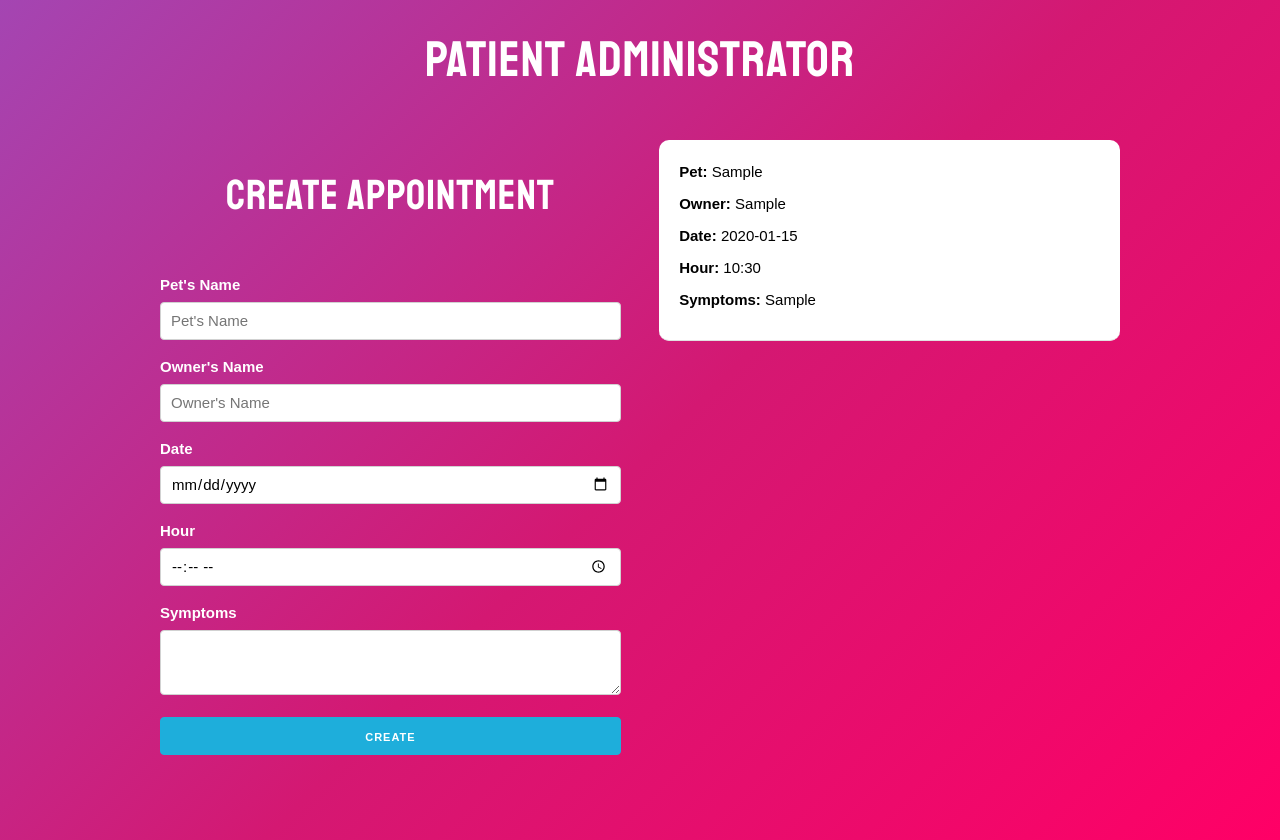
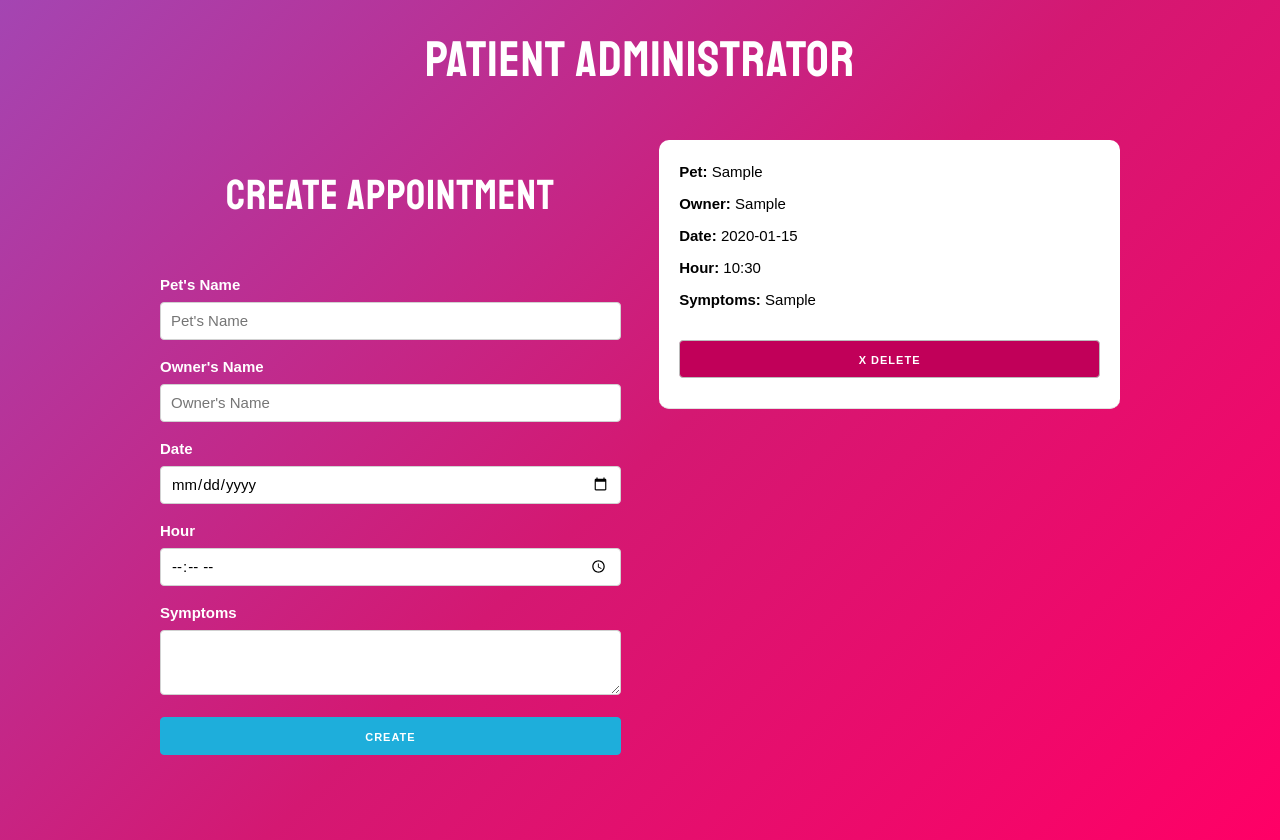
Before and after one commit to fr-me-jim/vet_appointments_hooks, a React (Create React App) app: page / in a window 1280 px wide. Both pictures are taken after typing "Sample", "Sample", "2020-01-15", "10:30", "Sample" into the empty fields and a click on the button "CREATE". Built offline with nearby package versions, Linux system fonts and the light colour scheme.

Commit message:
+ handleClick delete button

```diff
--- a/src/App.js
+++ b/src/App.js
@@ -15,6 +15,15 @@ function App() {
     setAppointments(newAppointments);
   }
 
+  //delete appointment from state
+  const handleClick = index => {
+    const newAppointments = [...appointments];
+
+    newAppointments.splice(index, 1);
+    setAppointments(newAppointments);
+
+}
+
   return (
     <Fragment>
       <h1>Patient Administrator</h1>
@@ -30,6 +39,7 @@ function App() {
                 key={index}
                 index={index}
                 apntmt={apntmt}
+                handleClick={handleClick}
               />
             ))}
           </div>
--- a/src/components/Appointment.js
+++ b/src/components/Appointment.js
@@ -1,6 +1,7 @@
 import React from 'react';
 
-const Appointment = ({apntmt}) => {
+const Appointment = ({apntmt, index, handleClick}) => {
+
     return (
       <div className="appointment">
         <p>Pet: <span>{apntmt.pet}</span></p>
@@ -8,6 +9,10 @@ const Appointment = ({apntmt}) => {
         <p>Date: <span>{apntmt.date}</span></p>
         <p>Hour: <span>{apntmt.hour}</span></p>
         <p>Symptoms: <span>{apntmt.symptoms}</span></p>
+        <button
+            onClick={() => handleClick(index)}
+            type="submit" className="button delete u-full-width"
+        > X Delete </button>
       </div>
     );
   }
```
